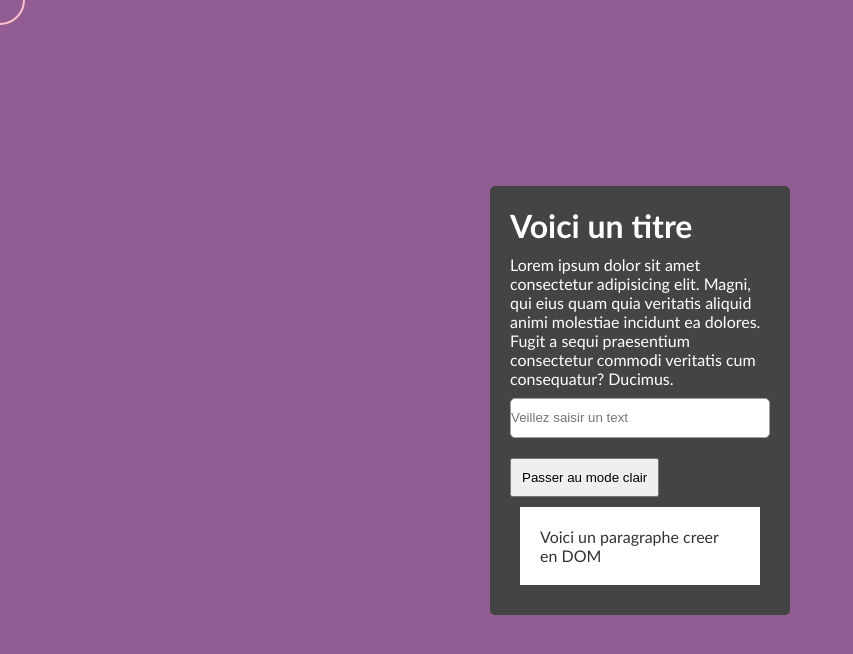
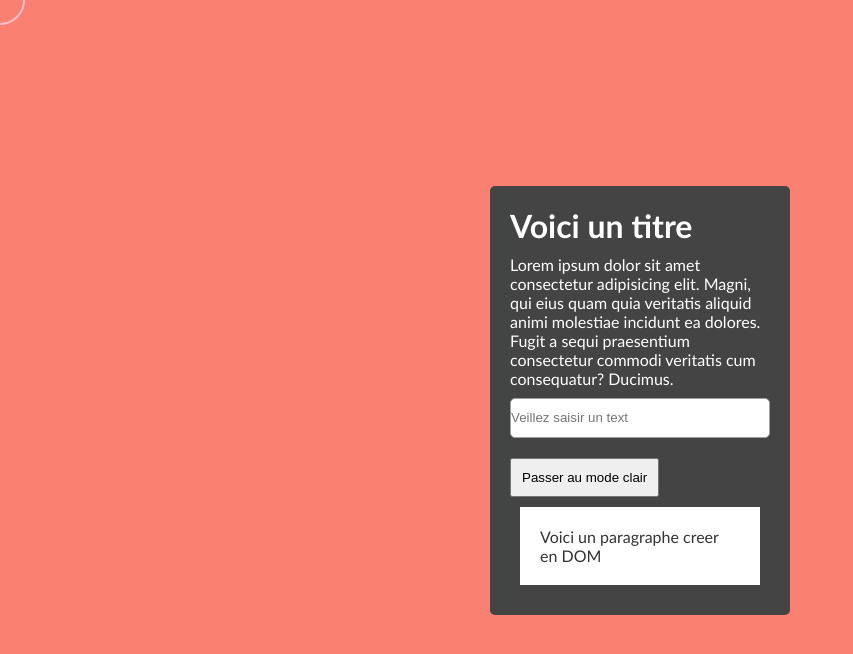
Before and after one commit to Bouboucamara/super-projet, a plain HTML site: page index.html in a window 1280 px wide. Both pictures are taken after a click on the button "Change-moi". Shown: the whole page, without its empty margins (0-853 px from the left). Drawn offline with Linux system fonts and the light colour scheme.

```diff
--- a/style.css
+++ b/style.css
@@ -14,7 +14,7 @@
 }
 
 body.active{
-    background-color: rgb(145, 92, 145);
+    background-color: salmon;
     transition: all 0.3s ease-in;
 }
 
```
